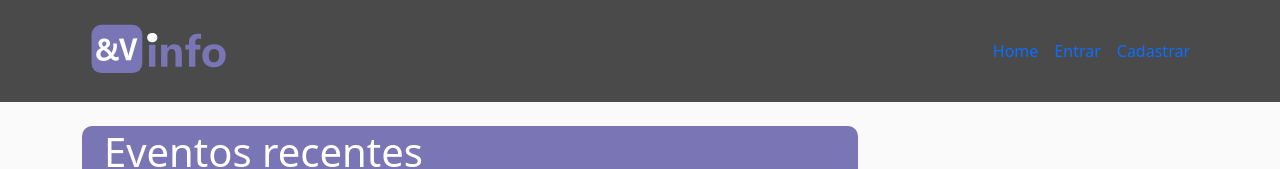
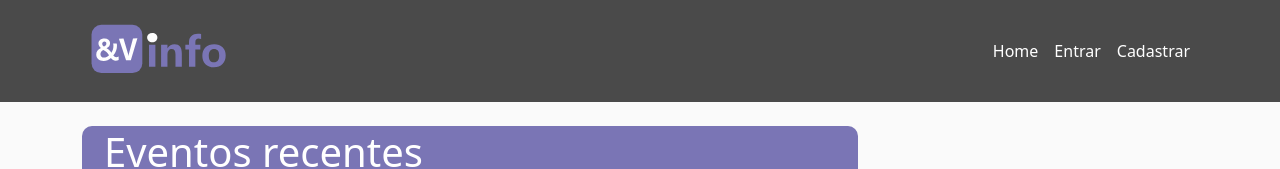
Before and after one commit to cdalves/projeto-eventos, an Angular app: page / in a window 1280 px wide. Shown: the top 169 px of the page. Built offline with nearby package versions, Linux system fonts and the light colour scheme.

Commit message:
links barra

```diff
--- a/src/app/app.component.css
+++ b/src/app/app.component.css
@@ -7,3 +7,7 @@
     width: 20%;
 
 }
+
+a{
+    color:#fff;
+}
--- a/src/app/app.component.html
+++ b/src/app/app.component.html
@@ -7,7 +7,7 @@
           <span class="navbar-toggler-icon"></span>
         </button>
         <div class="collapse navbar-collapse">
-          <ul class="navbar-nav ms-auto">
+          <ul  class="navbar-nav ms-auto">
             <li class="nav-item">
               <a class="nav-link" aria-current="page" routerLink="/">Home</a>
             </li>
```
